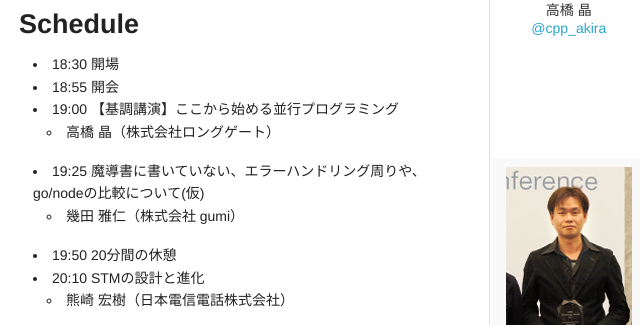
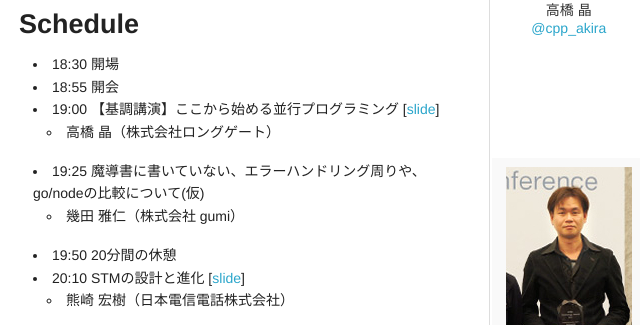
Before and after one commit to greetech5/greetech5.github.com, a plain HTML site: page index.html in a window 1280 px wide. Shown: the part 981-1306 px from the top of the page, 166-806 px from the left. Drawn offline with Linux system fonts and the light colour scheme.

Commit message:
add slide urls
@cpp_akira
@kumagi

```diff
--- a/index.html
+++ b/index.html
@@ -78,7 +78,7 @@
     <ul>
       <li>18:30 開場</li>
       <li>18:55 開会</li>
-      <li>19:00 【基調講演】ここから始める並行プログラミング</li>
+      <li>19:00 【基調講演】ここから始める並行プログラミング [<a href="http://www.slideshare.net/faithandbrave/start-concurrent">slide</a>]</li>
       <ul>
         <li>高橋 晶（株式会社ロングゲート）</li>
       </ul>
@@ -87,7 +87,7 @@
         <li>幾田 雅仁（株式会社 gumi）</li>
       </ul>
       <li>19:50 20分間の休憩</li>
-      <li>20:10 STMの設計と進化</li>
+      <li>20:10 STMの設計と進化 [<a href="http://www.slideboom.com/presentations/1001727/STM%E3%81%AE%E8%A8%AD%E8%A8%88%E3%81%A8%E9%80%B2%E5%8C%96">slide</a>]</li>
       <ul>
         <li>熊崎 宏樹（日本電信電話株式会社）</li>
       </ul>
```
